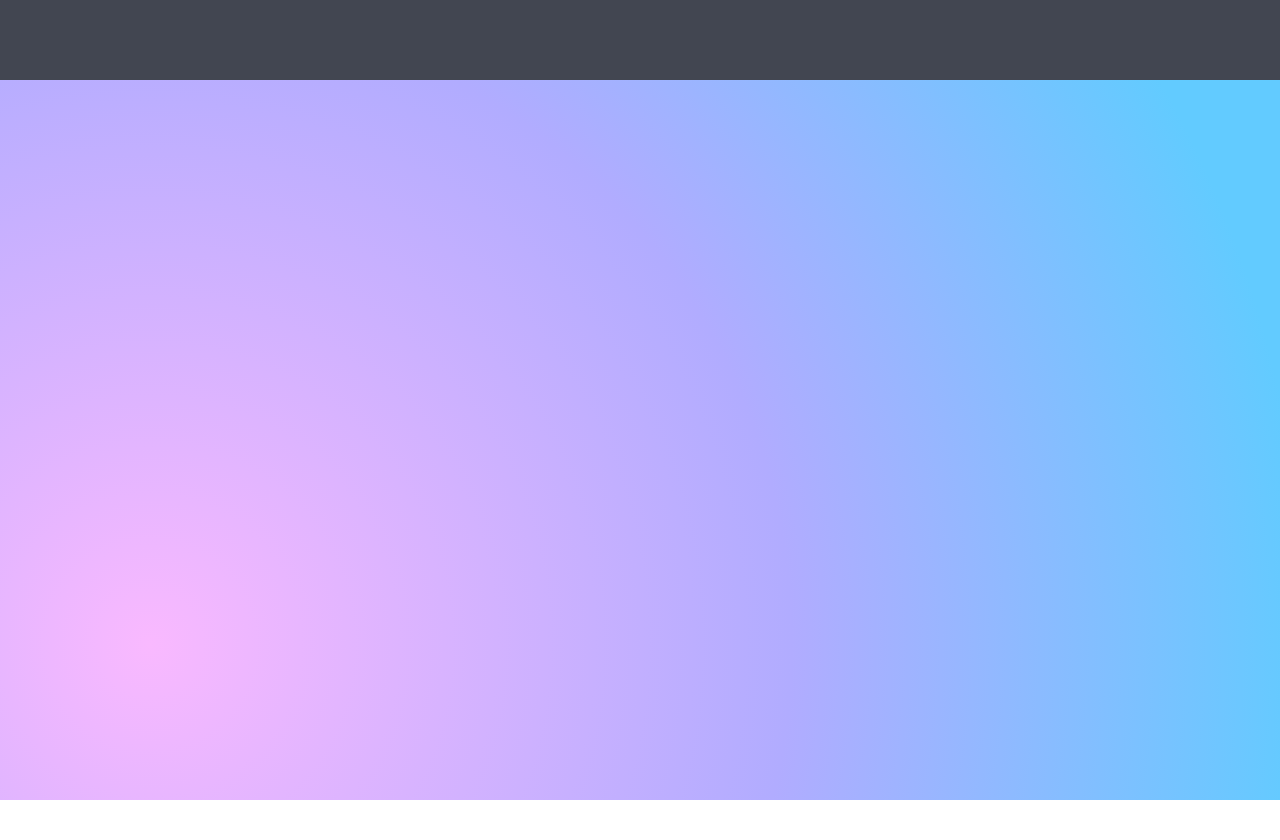
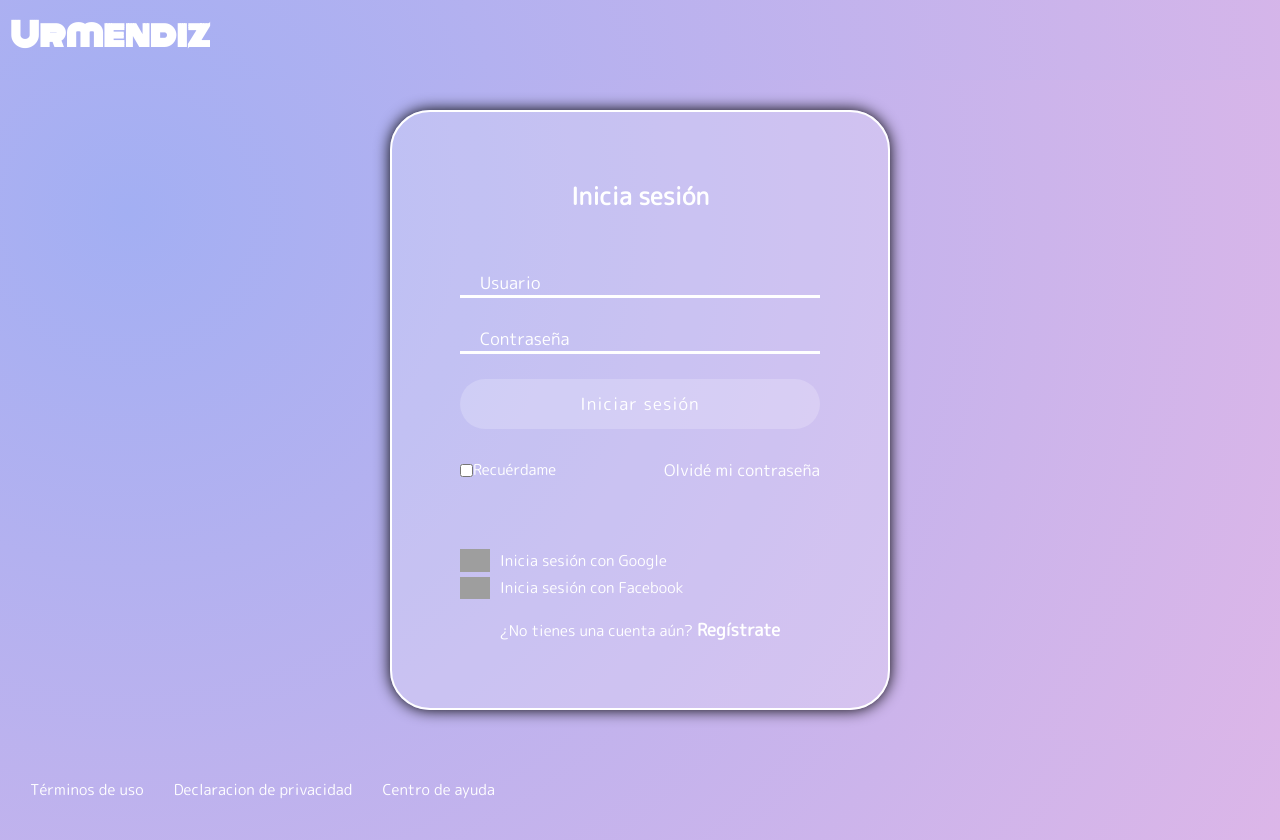
Before and after one commit to Urmendiz/myFirstRepo, a plain HTML site: page index.html in a window 1280 px wide. Before the commit the page ends 800 px from the top, so only its background shows below. Drawn offline with Linux system fonts and the light colour scheme; grey boxes are pictures that could not be loaded.

Commit message:
add Login

```diff
--- a/index.html
+++ b/index.html
@@ -4,35 +4,42 @@
     <meta charset="UTF-8">
     <meta name="viewport" content="width=device-width, initial-scale=1.0">
     <title>Urmendiz</title>
-    <style>
-        * {
-            margin: 0;
-            box-sizing: border-box;
-        }
-        header {
-            width: 100%;
-            height: 80px;
-            background-color: #424651;
-            padding: 10px;
-        }
-        body {
-            background-image: radial-gradient( circle farthest-corner at 11.7% 80.6%,  rgba(249,185,255,1) 0%, rgba(177,172,255,1) 49.3%, rgba(98,203,255,1) 89% );
-            height: 100vh;
-        }
-        .logo img {
-            width: 100%;
-            height: 100%;
-        }
-        .logo {
-            width: 200px;
-            height: 60px;
-        }
-    </style>
+    <link href="https://fonts.googleapis.com/css2?family=M+PLUS+Rounded+1c&display=swap" rel="stylesheet">
+    <link href="https://fonts.googleapis.com/css2?family=Monoton&display=swap" rel="stylesheet">
+    <link rel="stylesheet" href="styles.css">
 </head>
 <body>
-    <header>
-        <div class="logo">
+    <header class="header">
+        <div class="header__logo">
+            <h1>Urmendiz</h1>
         </div>
     </header>
+    <section class="login">
+        <div class="login__container">
+            <h2>Inicia sesión</h2>
+            <form class="login__container--form">
+                <input class="input" type="text" placeholder="Usuario">
+                <input class="input" type="password" placeholder="Contraseña">
+                <input class="button" type="button" value="Iniciar sesión">
+                <div class="login__container--rememberMe">
+                    <label>
+                        <input class="input" type="checkbox" id="box1" value="checkbox">Recuérdame
+                    </label>
+                    <a href="/">Olvidé mi contraseña</a>
+                </div>
+            </form>
+            <div class="login__container--socialMedia">
+                <div><img src="https://img.icons8.com/cute-clipart/64/000000/google-logo.png" alt="Logo Google">Inicia sesión con Google</div>
+                <div><img src="https://img.icons8.com/cute-clipart/64/000000/facebook.png" alt="">Inicia sesión con Facebook</div>
+            </div>
+            <p class="login__container--register">¿No tienes una cuenta aún? <a href="/">Regístrate</a></p>
+        </div>
+    </section>
+    <footer class="footer">
+        <a href="/">Términos de uso</a>
+        <a href="/">Declaracion de privacidad</a>
+        <a href="/">Centro de ayuda</a>
+
+    </footer>
 </body>
 </html>
--- /dev/null
+++ b/styles.css
@@ -0,0 +1,147 @@
+* {
+    margin: 0;
+    box-sizing: border-box;
+    font-family: 'M PLUS Rounded 1c', sans-serif;
+
+
+}
+body {
+    background-image: radial-gradient( circle farthest-corner at 10% 20%,  rgba(163,175,243,1) 0%, rgba(220,182,232,1) 100.2% );
+    height: 100%;
+
+}
+header {
+    width: 100%;
+    height: 80px;
+    padding: 10px;
+}
+.header__logo {
+    text-align: center;
+    width: 200px;
+    height: 60px;
+}
+h1 {
+    color: white;
+    font-family: 'Monoton', cursive;
+    font-size: xx-large;
+}
+.login {
+    background: radial-gradient( circle farthest-corner at 10% 20%,  rgba(163,175,243,1) 0%, rgba(220,182,232,1) 100.2% );
+    display: flex;
+    align-items: center;
+    justify-content: center;
+    padding: 30px 0;
+    min-height: calc(100vh - 180px);
+}
+.login__container {
+    background-color: rgba(255, 255, 255, 0.2);
+    border: 2px solid white;
+    border-radius: 40px;
+    color: white;
+    padding: 60px 68px;
+    min-height: 600px;
+    width: 500px;
+    display: flex;
+    flex-direction: column;
+    justify-content: space-around;
+    box-shadow: 0 0 15px black;
+    text-align: center;
+
+}
+.login__container--form {
+    display: flex;
+    flex-direction: column;
+    padding: 30px 0;
+
+}
+.login__container--form label {
+    font-size: 15px;
+    display: flex;
+    align-items: center;
+}
+.login__container--rememberMe {
+    display: flex;
+    justify-content: space-between;
+    align-items: center;
+    margin: 10px 0;
+}
+.login__container--rememberMe a {
+    color: white;
+    text-decoration: none;
+
+}
+.login__container--rememberMe a:hover {
+    text-decoration: underline;
+}
+.login__container--socialMedia > div {
+    display: flex;
+    align-items: center;
+    font-size: 15px;
+    margin: 5px 0;
+}
+.login__container--socialMedia > div > img {
+    width: 30px;
+    margin-right: 10px;
+}
+.login__container--register {
+    color: white;
+    font-size: 15px;
+
+}
+.login__container--register a {
+    color: white;
+    font-size: 17px;
+    font-weight: bold;
+    text-decoration: none;
+}
+.login__container--register a:hover {
+    text-decoration: underline;
+}
+.input {
+    background-color: transparent;
+    border: 0;
+    border-bottom: 3px solid white;
+    margin: 15px 0;
+    padding: 0 20px;
+    color:white;
+    font-size: 16px;
+
+}
+.input:focus {
+    outline: none;
+}
+.button {
+    background-color: rgba(255, 255, 255, 0.2);
+    border: none;
+    border-radius: 25px;
+    height: 50px;
+    color:white;
+    font-size: 17px;
+    cursor: pointer;
+    letter-spacing: 1px;
+    margin: 10px 0;
+}
+.button:focus {
+    outline: none;
+}
+::placeholder {
+    font-size: 17px;
+    color: white;
+}
+.footer {
+
+    display: flex;
+    align-items: center;
+    height: 100px;
+    width: 100%;
+}
+.footer a {
+    color: white;
+    text-decoration: none;
+    cursor: pointer;
+    padding-left: 30px;
+    font-size: 15px;
+}
+.footer a:hover {
+    text-decoration: underline;
+}
```
